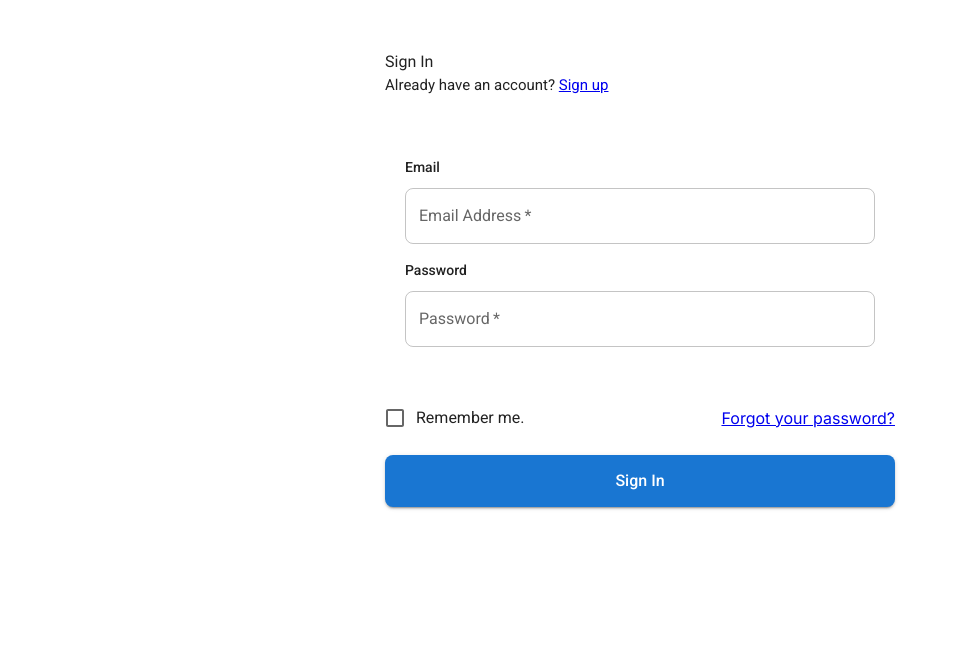
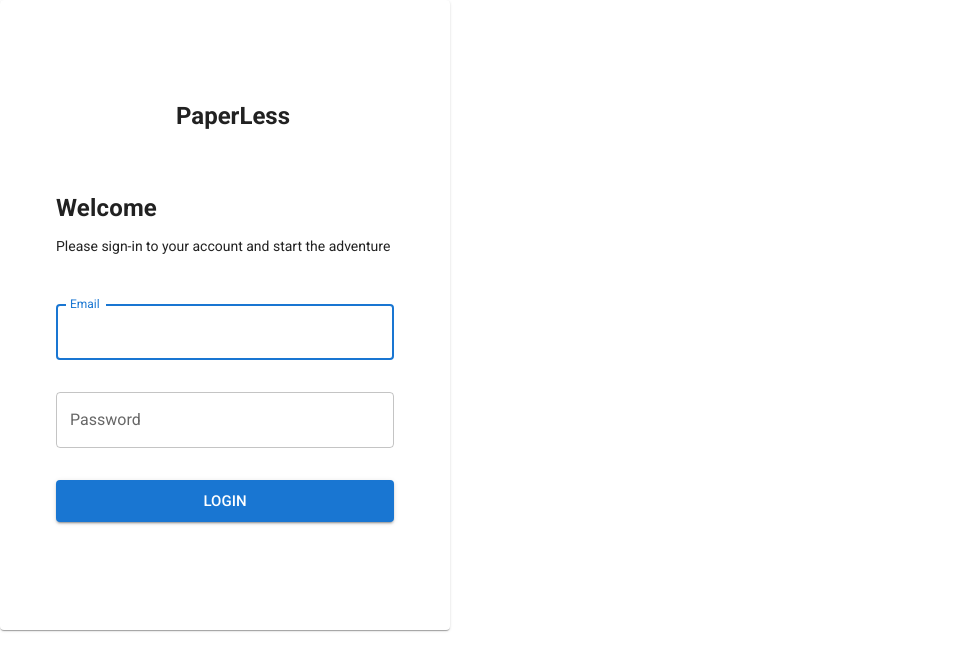
Before and after one commit to muhamadanjar/paperless_app, a Next.js app: page /auth/login in a window 1280 px wide. Shown: the top 670 px of the page, without its empty margins (0-958 px from the left). Built offline with nearby package versions, Linux system fonts and the light colour scheme.

Commit message:
feat: add environment variable

```diff
--- a/src/app/auth/login/page.tsx
+++ b/src/app/auth/login/page.tsx
@@ -1,206 +1,102 @@
 "use client"
-import { useState, ReactNode, MouseEvent } from "react";
-import Link from "next/link";
+import React from 'react'
+// ** React Imports
+import { ChangeEvent, ReactNode, useState } from 'react'
 
-import Box, { BoxProps } from "@mui/material/Box";
-import Typography, { TypographyProps } from "@mui/material/Typography";
-import Button from "@mui/material/Button";
-import Grid from "@mui/material/Grid";
-import Checkbox from "@mui/material/Checkbox";
-import TextField from "@mui/material/TextField";
-import FormControlLabel from "@mui/material/FormControlLabel";
+import Button from '@mui/material/Button'
+import Typography from '@mui/material/Typography'
+import CardContent from '@mui/material/CardContent'
+import MuiCard, { CardProps } from '@mui/material/Card'
+import Box from '@mui/material/Box'
+import IconButton from '@mui/material/IconButton'
+import TextField from '@mui/material/TextField'
+import FormControl from '@mui/material/FormControl'
+import OutlinedInput from '@mui/material/OutlinedInput'
+import InputLabel from '@mui/material/InputLabel'
+import InputAdornment from '@mui/material/InputAdornment'
+import { styled, useTheme } from '@mui/material/styles'
 
-import { styled, useTheme } from "@mui/material/styles";
+const Card = styled(MuiCard)<CardProps>(({ theme }) => ({
+  [theme.breakpoints.up('sm')]: { width: 450 }
+}))
 
-import * as yup from "yup";
-import { useForm, Controller } from "react-hook-form";
-import { yupResolver } from "@hookform/resolvers/yup";
-
-import { useAuth } from "@/hooks/useAuth";
-
-import styles from "../authentication.module.css"
-
-const BoxWrapper = styled(Box)<BoxProps>(({ theme }) => ({
-  width: "100%",
-  [theme.breakpoints.down("md")]: {
-    maxWidth: 400,
-  },
-}));
-
-const RightWrapper = styled(Box)<BoxProps>(({ theme }) => ({
-  width: "100%",
-  [theme.breakpoints.up("md")]: {
-    maxWidth: 400,
-  },
-  [theme.breakpoints.up("lg")]: {
-    maxWidth: 450,
-  },
-}));
-
-
-const schema = yup.object().shape({
-  email: yup.string().email().required(),
-  password: yup.string().min(5).required(),
-});
-
-const defaultValues = {
-  password: "admin",
-  email: "admin@paper.com",
-};
-
-interface FormData {
-  email: string;
-  password: string;
+interface State {
+  password: string
+  showPassword: boolean
 }
 
-const LoginPage = () => {
-  const handleSubmit = (event: any) => {
-    event.preventDefault();
-    const data = new FormData(event.currentTarget);
-    console.log({
-      email: data.get("email"),
-      password: data.get("password"),
-    });
-  };
+export default function LoginPage() {
+  // ** State
+  const [values, setValues] = useState<State>({
+    password: '',
+    showPassword: false
+  })
+
+  // ** Hook
+  const theme = useTheme();
+
+  const handleChange = (prop: keyof State) => (event: ChangeEvent<HTMLInputElement>) => {
+    setValues({ ...values, [prop]: event.target.value })
+  }
+
+  const handleClickShowPassword = () => {
+    setValues({ ...values, showPassword: !values.showPassword })
+  }
+
   return (
-    <>
-      <div className="authenticationBox">
-        <Box
-          component="main"
-          sx={{
-            maxWidth: "510px",
-            ml: "auto",
-            mr: "auto",
-            padding: "50px 0 100px",
-          }}
-        >
-          <Grid item xs={12} md={12} lg={12} xl={12}>
-            <Box>
-              <Typography>
-                Sign In{" "}
+    <Box className='content-center'>
+      <Card sx={{ zIndex: 1 }}>
+        <CardContent sx={{ p: theme => `${theme.spacing(13, 7, 6.5)} !important` }}>
+          <Box sx={{ mb: 8, display: 'flex', alignItems: 'center', justifyContent: 'center' }}>
+            <Typography variant='h6' sx={{ ml: 2, lineHeight: 1, fontWeight: 700, fontSize: '1.5rem !important' }}>
+              PaperLess
+            </Typography>
+          </Box>
+          <Box sx={{ mb: 6 }}>
+            <Typography variant='h5' sx={{ mb: 1.5, fontWeight: 600, letterSpacing: '0.18px' }}>
+              {`Welcome`}
+            </Typography>
+            <Typography variant='body2'>Please sign-in to your account and start the adventure</Typography>
+          </Box>
+          <form noValidate autoComplete='off' onSubmit={e => e.preventDefault()}>
+            <TextField autoFocus fullWidth id='email' label='Email' sx={{ mb: 4 }} />
+            <FormControl fullWidth>
+              <InputLabel htmlFor='auth-login-password'>Password</InputLabel>
+              <OutlinedInput
+                label='Password'
+                value={values.password}
+                id='auth-login-password'
+                onChange={handleChange('password')}
+                type={values.showPassword ? 'text' : 'password'}
+                endAdornment={
+                  <InputAdornment position='end'>
+                    <IconButton
+                      edge='end'
+                      onClick={handleClickShowPassword}
+                      onMouseDown={e => e.preventDefault()}
+                      aria-label='toggle password visibility'
+                    >
+                      {/* <Icon icon={values.showPassword ? 'mdi:eye-outline' : 'mdi:eye-off-outline'} /> */}
+                    </IconButton>
+                  </InputAdornment>
+                }
+              />
+            </FormControl>
 
-              </Typography>
+            <Box
+              sx={{ mb: 4, display: 'flex', alignItems: 'center', flexWrap: 'wrap', justifyContent: 'space-between' }}
+            >
 
-              <Typography fontSize="15px" mb="30px">
-                Already have an account?{" "}
-                <Link
-                  href="/authentication/sign-up"
-                  className="primaryColor text-decoration-none"
-                >
-                  Sign up
-                </Link>
-              </Typography>
+            </Box>
+            <Button fullWidth size='large' type='submit' variant='contained' sx={{ mb: 7 }}>
+              Login
+            </Button>
 
+          </form>
+        </CardContent>
 
-              <Box component="form" noValidate onSubmit={handleSubmit}>
-                <Box
-                  sx={{
-                    background: "#fff",
-                    padding: "30px 20px",
-                    borderRadius: "10px",
-                    mb: "20px",
-                  }}
-                  className="bg-black"
-                >
-                  <Grid container alignItems="center" spacing={2}>
-                    <Grid item xs={12}>
-                      <Typography
-                        component="label"
-                        sx={{
-                          fontWeight: "500",
-                          fontSize: "14px",
-                          mb: "10px",
-                          display: "block",
-                        }}
-                      >
-                        Email
-                      </Typography>
+      </Card>
 
-                      <TextField
-                        required
-                        fullWidth
-                        id="email"
-                        label="Email Address"
-                        name="email"
-                        autoComplete="email"
-                        InputProps={{
-                          style: { borderRadius: 8 },
-                        }}
-                      />
-                    </Grid>
-
-                    <Grid item xs={12}>
-                      <Typography
-                        component="label"
-                        sx={{
-                          fontWeight: "500",
-                          fontSize: "14px",
-                          mb: "10px",
-                          display: "block",
-                        }}
-                      >
-                        Password
-                      </Typography>
-
-                      <TextField
-                        required
-                        fullWidth
-                        name="password"
-                        label="Password"
-                        type="password"
-                        id="password"
-                        autoComplete="new-password"
-                        InputProps={{
-                          style: { borderRadius: 8 },
-                        }}
-                      />
-                    </Grid>
-                  </Grid>
-                </Box>
-
-                <Grid container alignItems="center" spacing={2}>
-                  <Grid item xs={6} sm={6}>
-                    <FormControlLabel
-                      control={
-                        <Checkbox value="allowExtraEmails" color="primary" />
-                      }
-                      label="Remember me."
-                    />
-                  </Grid>
-
-                  <Grid item xs={6} sm={6} textAlign="end">
-                    <Link
-                      href="/authentication/forgot-password"
-                      className="primaryColor text-decoration-none"
-                    >
-                      Forgot your password?
-                    </Link>
-                  </Grid>
-                </Grid>
-
-                <Button
-                  type="submit"
-                  fullWidth
-                  variant="contained"
-                  sx={{
-                    mt: 2,
-                    textTransform: "capitalize",
-                    borderRadius: "8px",
-                    fontWeight: "500",
-                    fontSize: "16px",
-                    padding: "12px 10px",
-                    color: "#fff !important",
-                  }}
-                >
-                  Sign In
-                </Button>
-              </Box>
-            </Box>
-          </Grid>
-        </Box>
-      </div>
-    </>
-  );
-};
-
-export default LoginPage;
+    </Box>
+  )
+}
```
Also changed, not shown: src/components/Layout/BlankLayout.tsx (added, +7 -0 lines), 1 other file (tests, documents, lock files or other folders).
